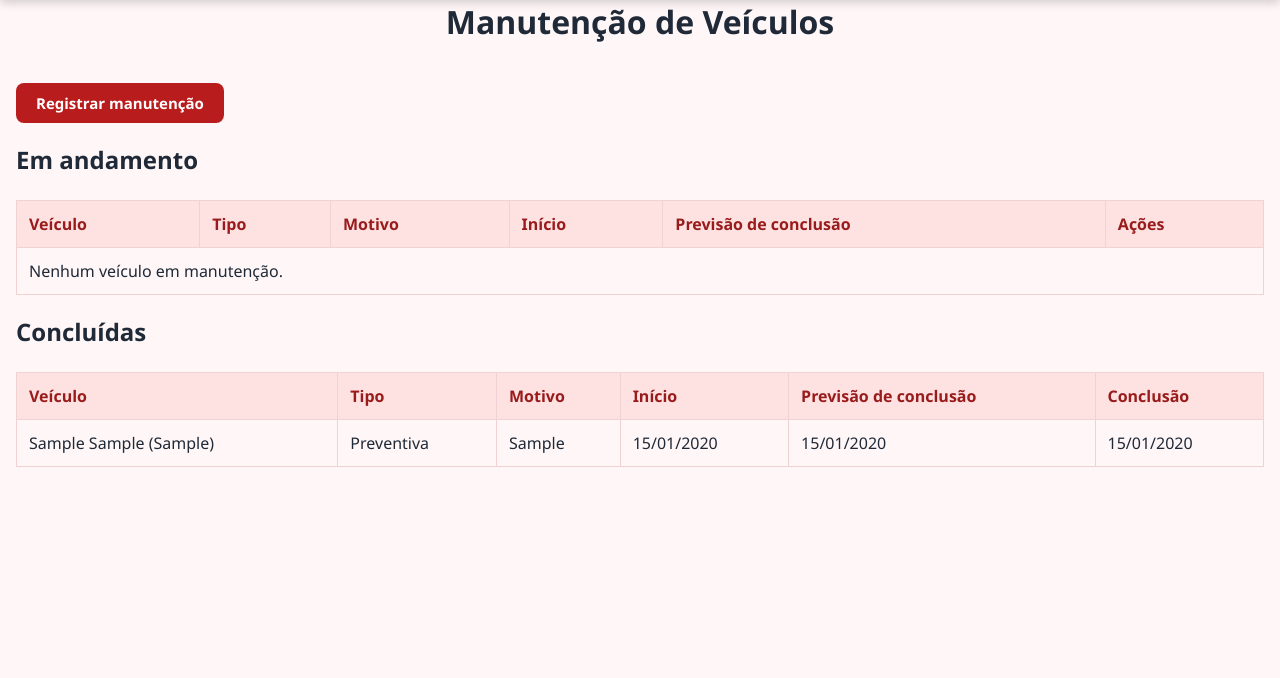
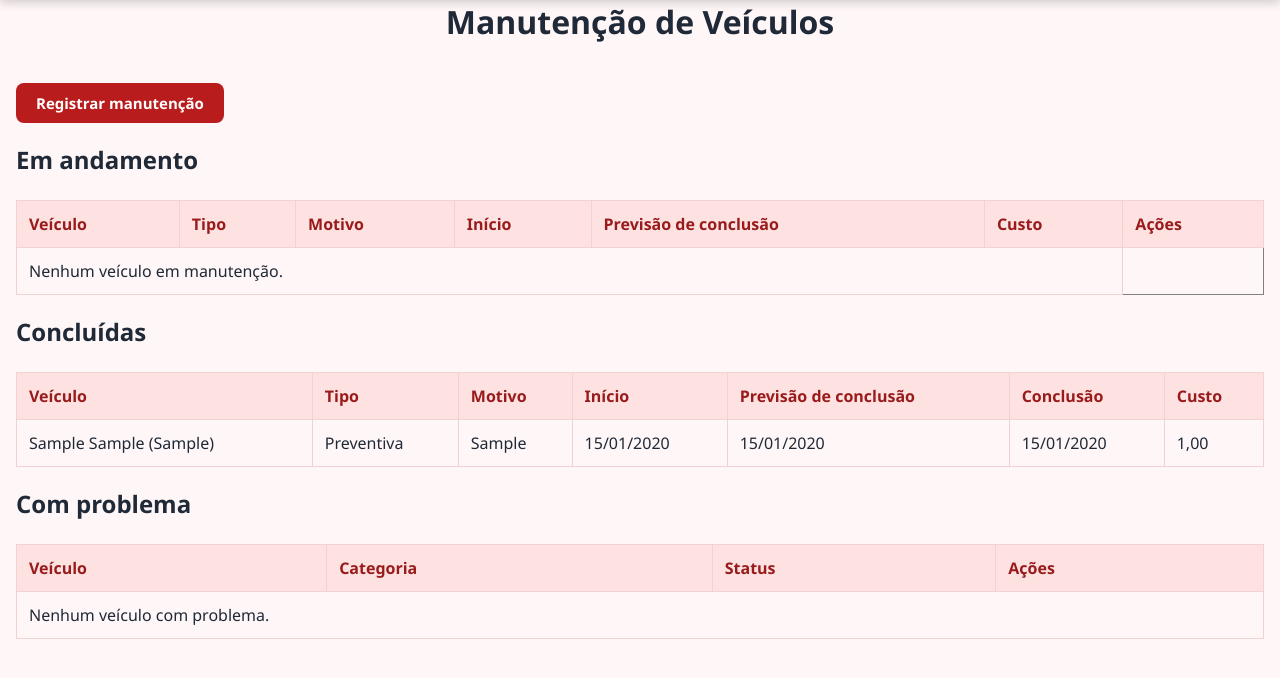
Before and after one commit to P-ayres/car-rent, a Django app: page /manutencoes/ in a window 1280 px wide. Shown: the part 64-742 px from the top of the page. Run offline with Django 5.2, Linux system fonts and the light colour scheme; a user stored in the database is signed in; tables that the repository leaves empty hold one stand-in row (values such as "Sample post").

Commit message:
feat: broken cars and maintenance value

```diff
--- a/car-rent/locacao/forms.py
+++ b/car-rent/locacao/forms.py
@@ -294,6 +294,7 @@ class ManutencaoForm(forms.ModelForm):
             'tipo',
             'motivo',
             'previsao_conclusao',
+            'custo',
         ]
         labels = {
             'veiculo': 'Veículo',
@@ -320,6 +321,8 @@ class ManutencaoForm(forms.ModelForm):
         super().__init__(*args, **kwargs)
         self.fields['veiculo'].queryset = Veiculo.objects.filter(
             status='D').order_by(Lower('modelo'))
+        if not self.instance.pk:
+            self.fields['custo'].widget = forms.HiddenInput()
 
     def clean_previsao_conclusao(self):
         previsao = self.cleaned_data['previsao_conclusao']
--- a/car-rent/locacao/models.py
+++ b/car-rent/locacao/models.py
@@ -30,6 +30,7 @@ STATUS_CHOICES = [
     ('I', 'Indisponível'),
     ('M', 'Em manutenção'),
     ('R', 'Reservado'),
+    ('P', 'Com problema'),
 ]
 
 
@@ -148,6 +149,7 @@ class Manutencao(models.Model):
     previsao_conclusao = models.DateField()
     data_inicio = models.DateTimeField(auto_now_add=True)
     data_conclusao = models.DateTimeField(null=True, blank=True)
+    custo = models.DecimalField(max_digits=10, decimal_places=2, null=True, blank=True)
 
     def __str__(self):
         return f"{self.get_tipo_display()} - {self.veiculo}"
--- a/car-rent/locacao/templates/listar_manutencoes.html
+++ b/car-rent/locacao/templates/listar_manutencoes.html
@@ -33,6 +33,7 @@
                     <th>Motivo</th>
                     <th>Início</th>
                     <th>Previsão de conclusão</th>
+                    <th>Custo</th>
                     <th class="nao-imprimir">Ações</th>
                 </tr>
             </thead>
@@ -47,11 +48,25 @@
                     <td> {{ manutencao.motivo }} </td>
                     <td> {{ manutencao.data_inicio|date:"d/m/Y" }} </td>
                     <td> {{ manutencao.previsao_conclusao|date:"d/m/Y" }} </td>
+                    <td> {{ manutencao.custo }} </td>
                     <td class="nao-imprimir">
-                        <form method="post" action="{% url 'concluir_manutencao' manutencao.id %}">
-                            {% csrf_token %}
-                            <button class="button" type="submit">Concluir</button>
-                        </form>
+                        {% if manutencao.custo is None %}
+                            <form method="post" action="{% url 'concluir_manutencao' manutencao.id %}">
+                                {% csrf_token %}
+                                <label for="custo">Custo:</label>
+                                <input class="input input-small" type="number" step="0.01" name="custo" required>
+                                <button class="button button-small" type="submit">Concluir</button>
+                            </form>
+                        {% endif %}
+                        {% if manutencao.custo is not None %}
+                            <span>Concluída</span>
+                        {% endif %}
+                        {% if manutencao.custo is None %}
+                            <form method="post" action="{% url 'cancelar_manutencao' manutencao.id %}">
+                                {% csrf_token %}
+                            <button class="button button-small" type="submit">Cancelar</button>
+                            </form>
+                        {% endif %}
                     </td>
                 </tr>
 
@@ -79,6 +94,7 @@
                     <th>Início</th>
                     <th>Previsão de conclusão</th>
                     <th>Conclusão</th>
+                    <th>Custo</th>
                 </tr>
             </thead>
 
@@ -93,6 +109,7 @@
                     <td> {{ manutencao.data_inicio|date:"d/m/Y" }} </td>
                     <td> {{ manutencao.previsao_conclusao|date:"d/m/Y" }} </td>
                     <td> {{ manutencao.data_conclusao|date:"d/m/Y" }} </td>
+                    <td> {{ manutencao.custo }} </td>
                 </tr>
 
                 {% empty %}
@@ -107,6 +124,48 @@
 
         </table>
 
+        <h2> Com problema </h2>
+
+        <table class="tabela" border="">
+
+            <thead>
+                <tr>
+                    <th>Veículo</th>
+                    <th>Categoria</th>
+                    <th>Status</th>
+                    <th class="nao-imprimir">Ações</th>
+                </tr>
+            </thead>
+
+            <tbody>
+
+                {% for veiculo in veiculos_com_problema %}
+
+                <tr>
+                    <td> {{ veiculo }} </td>
+                    <td> {{ veiculo.get_categoria_display }} </td>
+                    <td> {{ veiculo.get_status_display }} </td>
+                    <td class="nao-imprimir">
+                        <form method="post" action="{% url 'reativar_manutencao' veiculo.id %}">
+                            {% csrf_token %}
+                            <button class="button" type="submit">Voltar para manutenção</button>
+                        </form>
+                    </td>
+                </tr>
+
+                {% empty %}
+
+                <tr>
+                    <td colspan="4"> Nenhum veículo com problema. </td>
+                </tr>
+
+                {% endfor %}
+
+            </tbody>
+
+        </table>
+
+
     </div>
 
 </body>
--- a/car-rent/locacao/urls.py
+++ b/car-rent/locacao/urls.py
@@ -34,6 +34,10 @@ urlpatterns = [
          name='registrar_manutencao'),
     path('manutencoes/<int:id>/concluir/', views.concluir_manutencao,
          name='concluir_manutencao'),
+    path('manutencoes/<int:id>/cancelar/', views.cancelar_manutencao,
+         name='cancelar_manutencao'),
+    path('veiculos/<int:id>/voltar-manutencao/', views.reativar_manutencao,
+         name='reativar_manutencao'),
     path('tarifas/', views.configurar_tarifas, name='configurar_tarifas'),
     path('clientes/', views.listar_clientes, name='listar_clientes'),
     path('clientes/cadastrar/', views.cadastrar_cliente,
--- a/car-rent/locacao/views.py
+++ b/car-rent/locacao/views.py
@@ -1,3 +1,6 @@
+from datetime import timedelta
+from decimal import Decimal, InvalidOperation
+
 from django.shortcuts import get_object_or_404, render, redirect
 from django.contrib import messages
 from django.contrib.auth import get_user_model
@@ -577,6 +580,7 @@ def listar_manutencoes(request):
             data_conclusao__isnull=True).order_by('previsao_conclusao'),
         'concluidas': manutencoes.filter(
             data_conclusao__isnull=False).order_by('-data_conclusao'),
+        'veiculos_com_problema': Veiculo.objects.filter(status='P').order_by(Lower('modelo')),
     }
 
     return render(request, 'listar_manutencoes.html', dados)
@@ -624,8 +628,19 @@ def concluir_manutencao(request, id):
             messages.error(request, 'Esta manutenção já foi concluída.')
             return redirect('listar_manutencoes')
 
+        custo = request.POST.get('custo')
+        if custo is None or custo == '':
+            messages.error(request, 'Informe o custo da manutenção antes de concluir.')
+            return redirect('listar_manutencoes')
+
+        try:
+            manutencao.custo = Decimal(custo)
+        except InvalidOperation:
+            messages.error(request, 'O custo informado é inválido.')
+            return redirect('listar_manutencoes')
+
         manutencao.data_conclusao = timezone.now()
-        manutencao.save(update_fields=['data_conclusao'])
+        manutencao.save(update_fields=['custo', 'data_conclusao'])
 
         veiculo = manutencao.veiculo
         veiculo.status = 'D'
@@ -634,6 +649,36 @@ def concluir_manutencao(request, id):
     messages.success(
         request,
         f'Manutenção concluída. Veículo {veiculo} disponível novamente.',
+    )
+
+    return redirect('listar_manutencoes')
+
+
+@admin_required
+@require_POST
+def cancelar_manutencao(request, id):
+
+    with transaction.atomic():
+        manutencao = get_object_or_404(
+            Manutencao.objects.select_for_update().select_related('veiculo'),
+            id=id,
+        )
+
+        if manutencao.data_conclusao:
+            messages.error(request, 'Esta manutenção já foi encerrada.')
+            return redirect('listar_manutencoes')
+
+        manutencao.data_conclusao = timezone.now()
+        manutencao.custo = None
+        manutencao.save(update_fields=['data_conclusao', 'custo'])
+
+        veiculo = manutencao.veiculo
+        veiculo.status = 'P'
+        veiculo.save(update_fields=['status'])
+
+    messages.success(
+        request,
+        f'Manutenção cancelada. Veículo {veiculo} marcado como "Com problema".',
     )
 
     return redirect('listar_manutencoes')
@@ -659,3 +704,25 @@ def configurar_tarifas(request):
     }
 
     return render(request, 'configurar_tarifas.html', dados)
+
+
+@admin_required
+@require_POST
+def reativar_manutencao(request, id):
+    veiculo = get_object_or_404(Veiculo, id=id)
+
+    manutencao = Manutencao.objects.filter(
+        veiculo=veiculo,
+        data_conclusao__isnull=False,
+    ).order_by('-data_conclusao').first()
+
+    if manutencao:
+        manutencao.data_conclusao = None
+        manutencao.custo = None
+        manutencao.save(update_fields=['data_conclusao', 'custo'])
+
+    veiculo.status = 'M'
+    veiculo.save(update_fields=['status'])
+
+    messages.success(request, f'Veículo {veiculo} movido de volta para manutenção.')
+    return redirect('listar_manutencoes')
```
Also changed, not shown: car-rent/locacao/migrations/0011_manutencao_custo_alter_veiculo_status.py (added).
